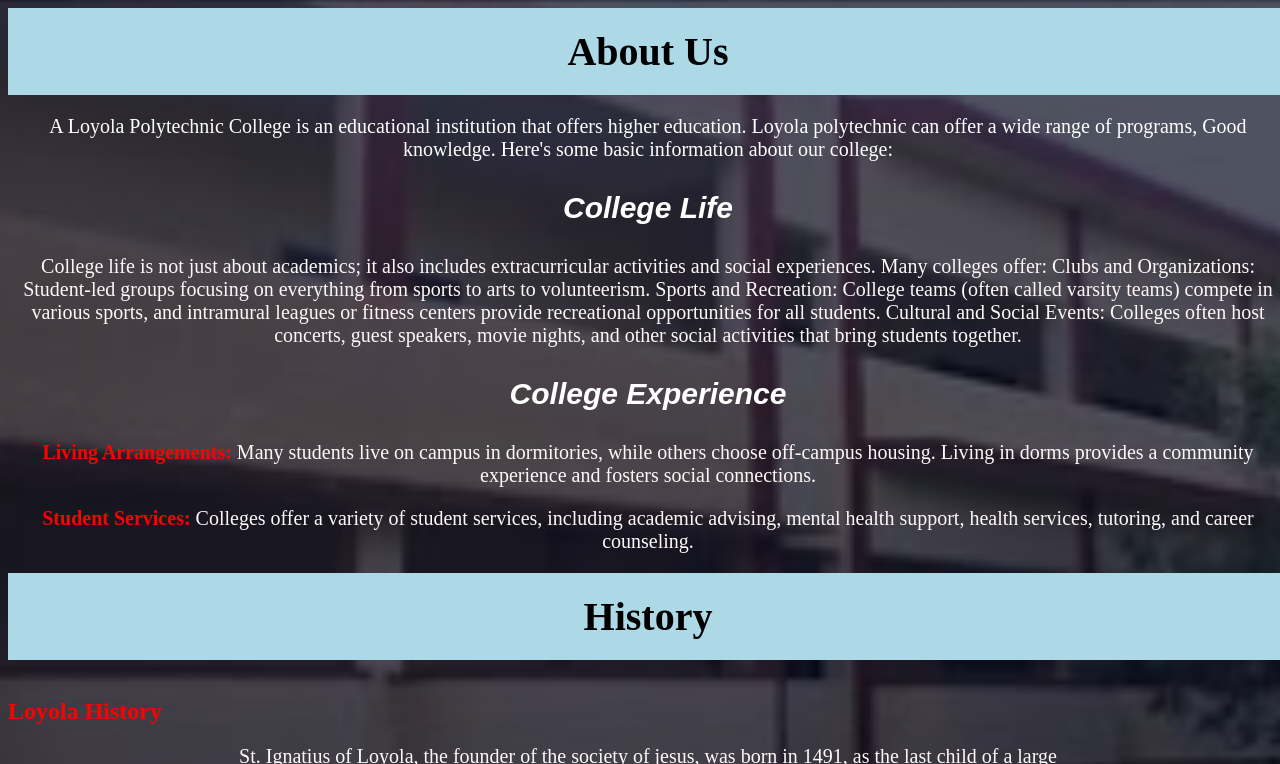
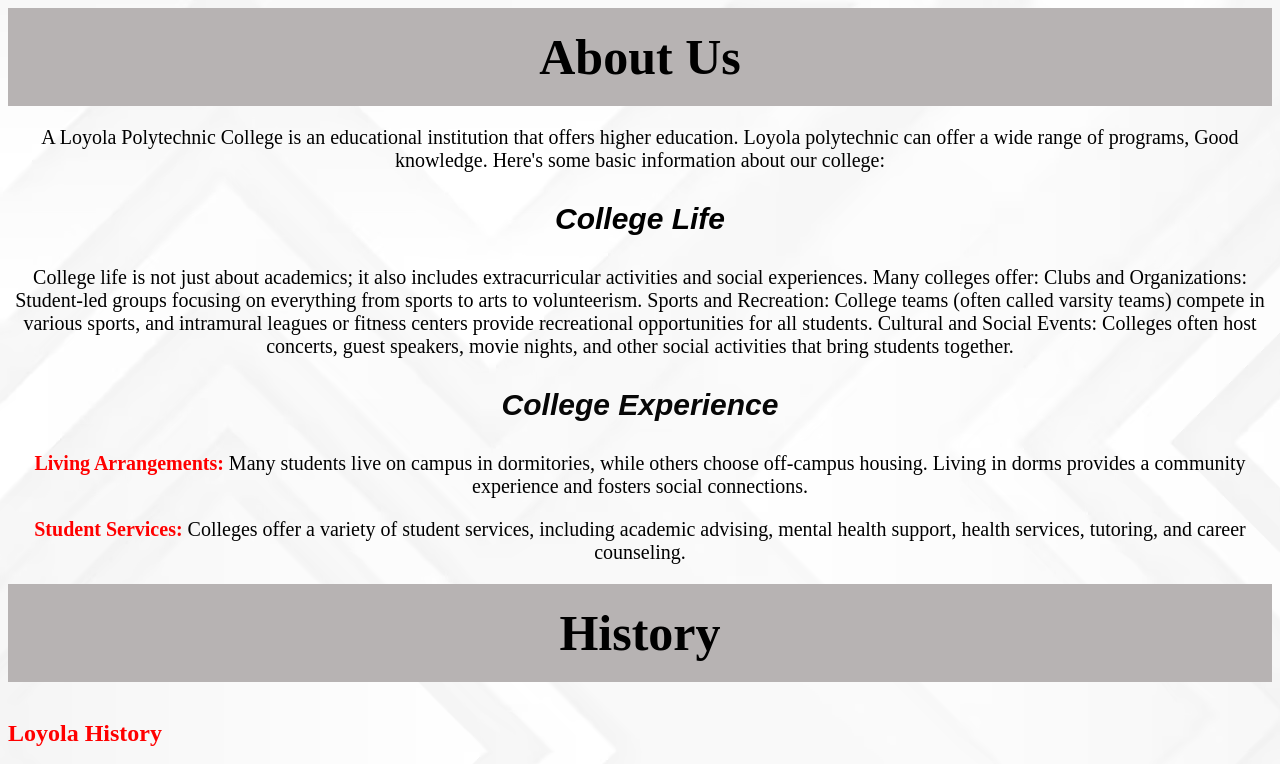
Before and after one commit to Hussaipeera/loyola-project-work, a plain HTML site: page About.html in a window 1280 px wide. Shown: the top 764 px of the page. Drawn offline with Linux system fonts and the light colour scheme.

Commit message:
second commit

```diff
--- a/About.html
+++ b/About.html
@@ -5,23 +5,23 @@
     <title>About Us</title>
     <link rel="website icon" type="png" href="loyola.png.jpeg">
 </head>
-<body>
+<body background="white.avif">
 
     <style>
         h1{
-            background-color: lightblue;
+            background-color: rgb(183, 179, 179);
             padding: 20px;
             margin: auto;
             color: rgb(0, 0, 0);
             text-align: center;
         top: 0;
-        font-size: 40px;
+        font-size: 50px;
 
 
         }
         p {
             font-size: 20px;
-            color:white;
+            color:rgb(0, 0, 0);
         }
         p {
             font-size: 15px;
@@ -31,24 +31,15 @@
             font-family: sans-serif;
             font-size: 30px;
             text-align: center;
-            color: rgb(255, 255, 255);
+            color: rgb(0, 0, 0);
             font-style: italic;
         }
         p {
             font-size: 20px;
-            color: rgb(255, 248, 248);
+            color: rgb(0, 0, 0);
 
         }
-        body {
-    min-height: 100vh;
-min-width: 100%;
-background-image: linear-gradient(rgba(4,9,30,0.7),rgba(4,9,30,0.7))
-,url(computerblock.jpg.jpeg);
-background-position: center;
-background-size: cover;
-position: relative;
 
-}
 b{
     color:red;
 }
@@ -65,7 +56,7 @@ h2{
 }
     </style>
     <h1>About Us</h1>
-    <p style="color:white">A Loyola Polytechnic College  is an educational institution that offers higher education. Loyola polytechnic can offer a wide range of programs, Good knowledge. Here's some basic information about our college:
+    <p style="color:rgb(0, 0, 0)">A Loyola Polytechnic College  is an educational institution that offers higher education. Loyola polytechnic can offer a wide range of programs, Good knowledge. Here's some basic information about our college:
 
     </p>
     <h3> College Life</h3>
@@ -76,7 +67,7 @@ h2{
         Clubs and Organizations: Student-led groups focusing on everything from sports to arts to volunteerism.
         Sports and Recreation: College teams (often called varsity teams) compete in various sports, and intramural leagues or fitness centers provide recreational opportunities for all students.
         Cultural and Social Events: Colleges often host concerts, guest speakers, movie nights, and other social activities that bring students together.</p>
-     <h3 style="color:white">College Experience</h3>
+     <h3 style="color:rgb(7, 7, 7)">College Experience</h3>
      <p>
         <b>Living Arrangements:</b> Many students live on campus in dormitories, while others choose off-campus housing.
          Living in dorms provides a community experience and fosters social connections.</p>
```
Also changed, not shown: Collaborators.html (+6 -18 lines), Contact.html (+3 -13 lines), Course.html (+3 -11 lines), script.js (line endings or trailing spaces).
